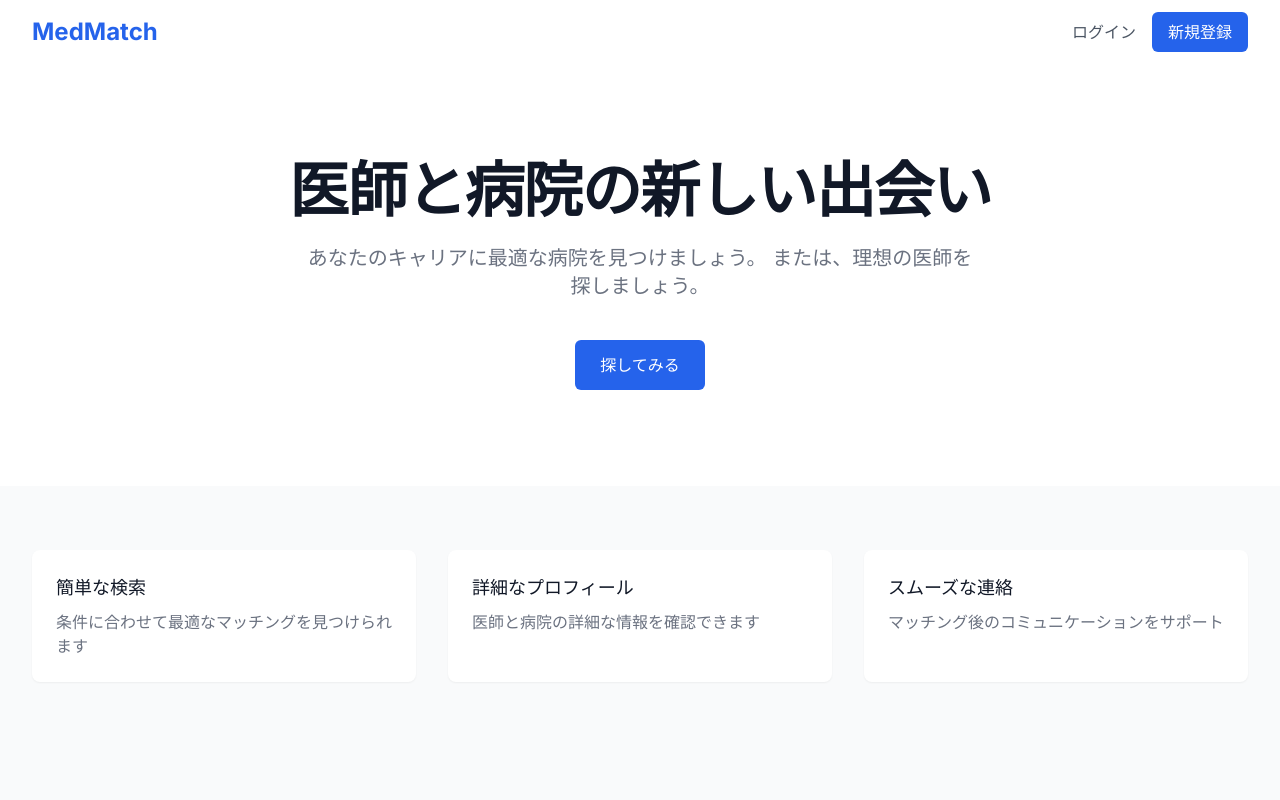
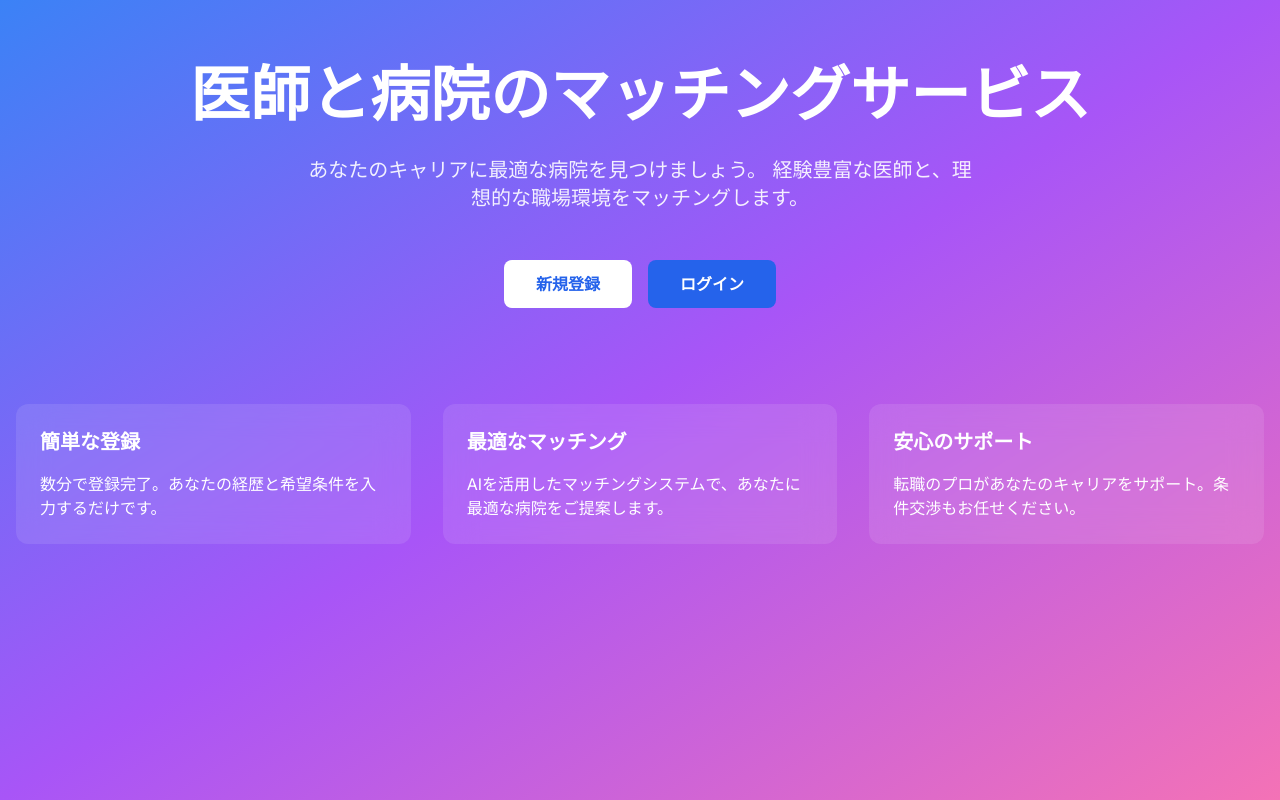
Before and after one commit to sundown1230/cwtest4, a Next.js app: page / in a window 1280 px wide. Built offline with nearby package versions, Linux system fonts and the light colour scheme.

Commit message:
診療科選択の追加とトップページのデザイン改善

```diff
--- a/src/app/page.tsx
+++ b/src/app/page.tsx
@@ -1,73 +1,47 @@
+'use client';
+
 import Link from 'next/link'
 
 export default function Home() {
   return (
-    <div className="min-h-screen">
-      {/* ヘッダー */}
-      <header className="bg-white shadow-sm">
-        <nav className="max-w-7xl mx-auto px-4 sm:px-6 lg:px-8 h-16 flex items-center justify-between">
-          <div className="flex items-center">
-            <h1 className="text-2xl font-bold text-primary">MedMatch</h1>
-          </div>
-          <div className="flex items-center space-x-4">
-            <Link href="/login" className="text-gray-600 hover:text-gray-900">
-              ログイン
-            </Link>
+    <div className="min-h-screen bg-gradient-to-br from-blue-500 via-purple-500 to-pink-400">
+      <div className="container mx-auto px-4 py-16">
+        <div className="text-center">
+          <h1 className="text-4xl md:text-6xl font-bold text-white mb-8">
+            医師と病院のマッチングサービス
+          </h1>
+          <p className="text-xl text-white/90 mb-12 max-w-2xl mx-auto">
+            あなたのキャリアに最適な病院を見つけましょう。
+            経験豊富な医師と、理想的な職場環境をマッチングします。
+          </p>
+          <div className="space-x-4">
             <Link
-              href="/signup"
-              className="bg-primary text-white px-4 py-2 rounded-md hover:bg-primary/90"
+              href="/register"
+              className="inline-block bg-white text-blue-600 px-8 py-3 rounded-lg font-bold hover:bg-blue-50 transition-colors"
             >
               新規登録
             </Link>
-          </div>
-        </nav>
-      </header>
-
-      {/* メインビジュアル */}
-      <div className="bg-white">
-        <div className="max-w-7xl mx-auto py-16 px-4 sm:py-24 sm:px-6 lg:px-8">
-          <div className="text-center">
-            <h2 className="text-4xl font-extrabold text-gray-900 sm:text-5xl sm:tracking-tight lg:text-6xl">
-              医師と病院の新しい出会い
-            </h2>
-            <p className="mt-6 max-w-2xl mx-auto text-xl text-gray-500">
-              あなたのキャリアに最適な病院を見つけましょう。
-              または、理想の医師を探しましょう。
-            </p>
-            <div className="mt-10">
-              <Link
-                href="/search"
-                className="inline-flex items-center px-6 py-3 border border-transparent text-base font-medium rounded-md text-white bg-primary hover:bg-primary/90"
-              >
-                探してみる
-              </Link>
-            </div>
+            <Link
+              href="/login"
+              className="inline-block bg-blue-600 text-white px-8 py-3 rounded-lg font-bold hover:bg-blue-700 transition-colors"
+            >
+              ログイン
+            </Link>
           </div>
         </div>
-      </div>
 
-      {/* 特徴セクション */}
-      <div className="bg-gray-50 py-16">
-        <div className="max-w-7xl mx-auto px-4 sm:px-6 lg:px-8">
-          <div className="grid grid-cols-1 gap-8 md:grid-cols-3">
-            <div className="bg-white p-6 rounded-lg shadow-sm">
-              <h3 className="text-lg font-medium text-gray-900">簡単な検索</h3>
-              <p className="mt-2 text-gray-500">
-                条件に合わせて最適なマッチングを見つけられます
-              </p>
-            </div>
-            <div className="bg-white p-6 rounded-lg shadow-sm">
-              <h3 className="text-lg font-medium text-gray-900">詳細なプロフィール</h3>
-              <p className="mt-2 text-gray-500">
-                医師と病院の詳細な情報を確認できます
-              </p>
-            </div>
-            <div className="bg-white p-6 rounded-lg shadow-sm">
-              <h3 className="text-lg font-medium text-gray-900">スムーズな連絡</h3>
-              <p className="mt-2 text-gray-500">
-                マッチング後のコミュニケーションをサポート
-              </p>
-            </div>
+        <div className="mt-24 grid grid-cols-1 md:grid-cols-3 gap-8">
+          <div className="bg-white/10 backdrop-blur-lg rounded-xl p-6 text-white">
+            <h3 className="text-xl font-bold mb-4">簡単な登録</h3>
+            <p>数分で登録完了。あなたの経歴と希望条件を入力するだけです。</p>
+          </div>
+          <div className="bg-white/10 backdrop-blur-lg rounded-xl p-6 text-white">
+            <h3 className="text-xl font-bold mb-4">最適なマッチング</h3>
+            <p>AIを活用したマッチングシステムで、あなたに最適な病院をご提案します。</p>
+          </div>
+          <div className="bg-white/10 backdrop-blur-lg rounded-xl p-6 text-white">
+            <h3 className="text-xl font-bold mb-4">安心のサポート</h3>
+            <p>転職のプロがあなたのキャリアをサポート。条件交渉もお任せください。</p>
           </div>
         </div>
       </div>
--- a/src/app/register/page.tsx
+++ b/src/app/register/page.tsx
@@ -144,6 +144,25 @@ export default function Register() {
           </div>
 
           <div>
+            <label className="block text-sm font-medium text-gray-700 mb-1">診療科</label>
+            <select
+              name="specialties"
+              value={formData.specialties[0] || ''}
+              onChange={(e) => setFormData(prev => ({ ...prev, specialties: [e.target.value] }))}
+              className="w-full px-4 py-2 rounded-lg border border-gray-300 focus:ring-2 focus:ring-blue-500 focus:border-transparent"
+              required
+              disabled={isLoading}
+            >
+              <option value="">選択してください</option>
+              {specialties.map((specialty) => (
+                <option key={specialty} value={specialty}>
+                  {specialty}
+                </option>
+              ))}
+            </select>
+          </div>
+
+          <div>
             <label className="block text-sm font-medium text-gray-700 mb-1">メールアドレス</label>
             <input
               type="email"
```
